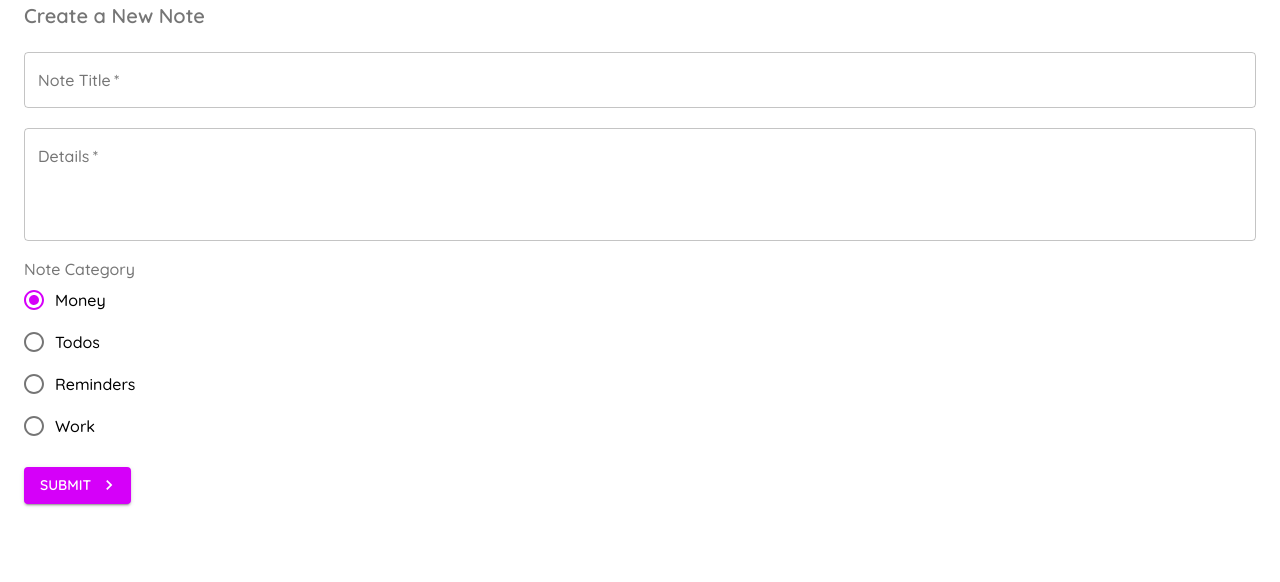
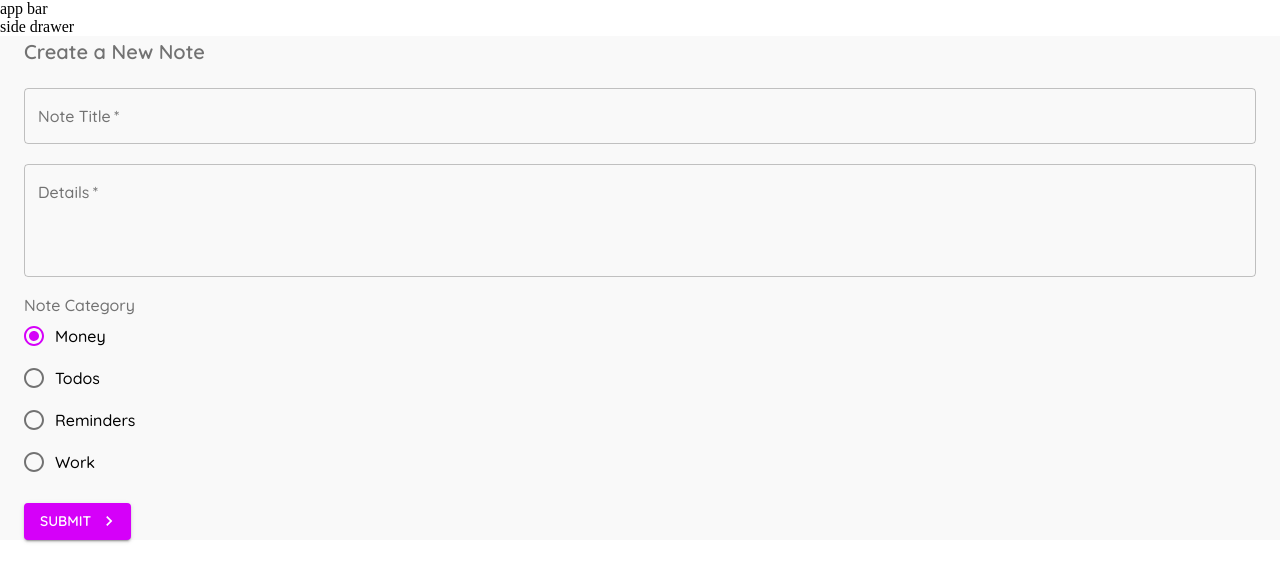
Before and after one commit to Dhrunit/Material-Ui-Example, a React (Create React App) app: page /create in a window 1280 px wide. Shown: the top 582 px of the page. Built offline with nearby package versions, Linux system fonts and the light colour scheme.

Commit message:
Added a layout component

```diff
--- a/src/App.js
+++ b/src/App.js
@@ -3,11 +3,12 @@
 import Create from './pages/Create'
 import { createMuiTheme, ThemeProvider } from '@material-ui/core'
 import { purple } from '@material-ui/core/colors'
+import Layout from './components/Layout'
 
 const theme = createMuiTheme({
 	palette: {
 		primary: {
-			main: 'rgba(0, 0, 0, 0.54);',
+			main: '#fefefe',
 		},
 		secondary: purple,
 	},
@@ -24,6 +25,7 @@
 	return (
 		<ThemeProvider theme={theme}>
 			<Router>
+				<Layout>
 					<Switch>
 						<Route exact path='/'>
 							<Notes />
@@ -32,6 +34,7 @@
 							<Create />
 						</Route>
 					</Switch>
+				</Layout>
 			</Router>
 		</ThemeProvider>
 	)
--- /dev/null
+++ b/src/components/Layout.js
@@ -0,0 +1,26 @@
+import React from 'react'
+import { makeStyles } from '@material-ui/core'
+
+const useStyles = makeStyles({
+	page: {
+		background: '#f9f9f9',
+		width: '100%',
+	},
+})
+
+export default function Layout({ children }) {
+	const classes = useStyles()
+
+	return (
+		<div>
+			{/* app bar */}
+			<div>app bar</div>
+
+			{/* side drawer */}
+			<div>side drawer</div>
+
+			{/* main content */}
+			<div className={classes.page}>{children}</div>
+		</div>
+	)
+}
```
Lines whose indentation alone changed are shown as unchanged.
